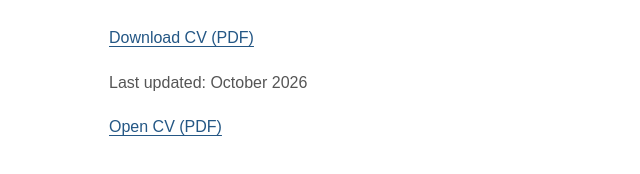
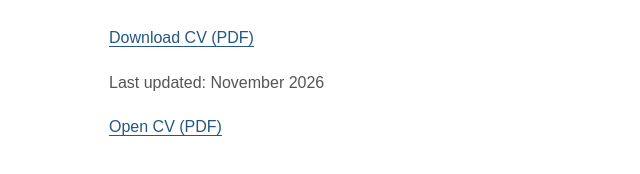
Before and after one commit to hyunsukoh-econ/hyunsukoh-econ.github.io, a plain HTML site: page cv.html in a window 1280 px wide. Shown: the part 124-298 px from the top of the page, 121-761 px from the left. Drawn offline with Linux system fonts and the light colour scheme.

Commit message:
Update cv.html

```diff
--- a/cv.html
+++ b/cv.html
@@ -11,6 +11,6 @@
 <body>
 <a class="skip-link" href="#main">Skip to content</a>
 <header class="site-header"><a class="site-name" href="index.html">Hyunsuk Oh</a><nav aria-label="Main navigation"><a href="index.html">Home</a><a href="cv.html" aria-current="page">CV</a><a href="research.html">Research</a><a href="teaching.html">Teaching</a></nav></header>
-<main id="main" class=""><div class="document"><p><a href="cv.pdf" download>Download CV (PDF)</a></p><p class="updated">Last updated: October 2026</p><object class="cv-preview" data="cv.pdf" type="application/pdf" aria-label="Hyunsuk Oh — Curriculum Vitae"><p><a href="cv.pdf">Open CV (PDF)</a></p></object></div></main>
+<main id="main" class=""><div class="document"><p><a href="cv.pdf" download>Download CV (PDF)</a></p><p class="updated">Last updated: November 2026</p><object class="cv-preview" data="cv.pdf" type="application/pdf" aria-label="Hyunsuk Oh — Curriculum Vitae"><p><a href="cv.pdf">Open CV (PDF)</a></p></object></div></main>
 </body>
 </html>
```
